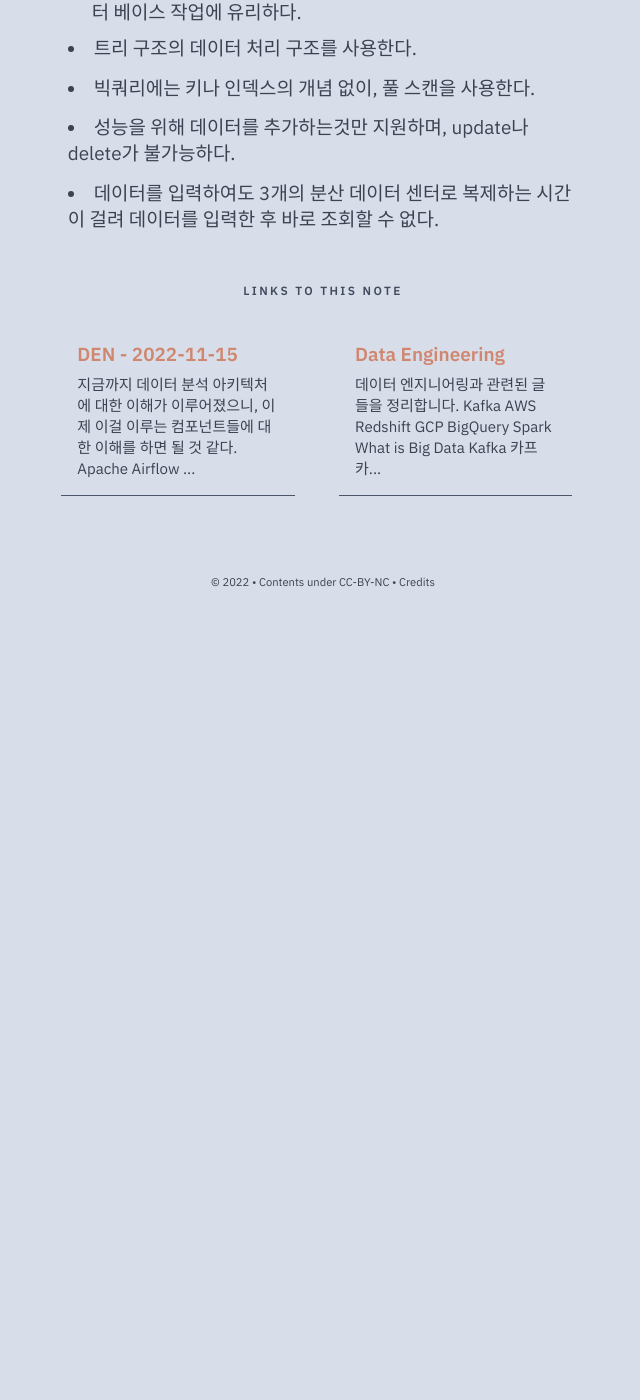
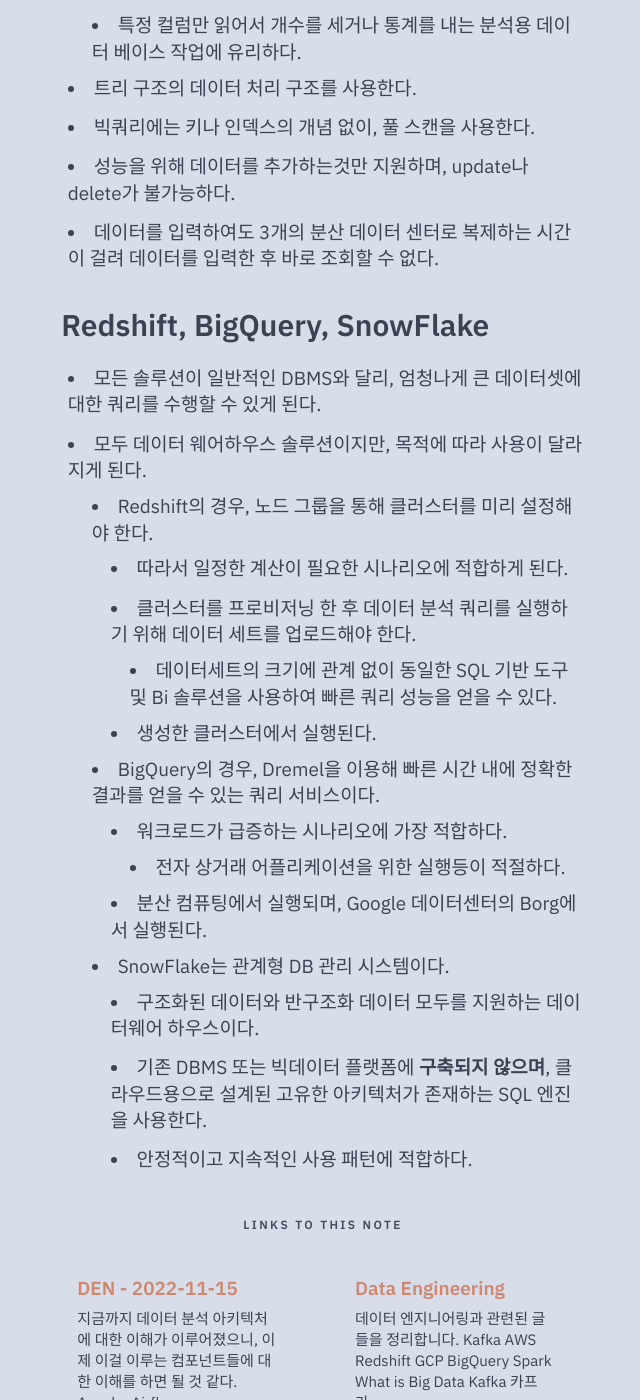
Before and after one commit to timbergrizz/timbergrizz.github.io, a Jekyll site: the page built from _notes/Public/Datas/GCP BigQuery.md, in a window 1280 px wide and 1400 px high, scrolled down 1606 px. Shown: the whole window, without its empty margins (317-957 px from the left). Built offline with Jekyll 4.4.1, drawn with Linux system fonts in a browser that asks for light colours; comment, search, counter and statistics services are not loaded; before the commit the page ends 2236 px from its top, so only the background shows below that; some of the changed text lies outside the part shown.

Commit message:
vault backup: 2022-11-19 15:53:00

```diff
--- a/_notes/Public/Datas/GCP BigQuery.md
+++ b/_notes/Public/Datas/GCP BigQuery.md
@@ -6,6 +6,7 @@ feed: hide
 - 출처
 	- [구글 빅데이타 플랫폼 빅쿼리 소개](https://bcho.tistory.com/1116)
 	- [빅쿼리 #2 - 아키텍처](빅쿼리 #2-아키텍쳐)
+	- [Snowflake, BigQuery, Redshift 비교](https://giljae.medium.com/snowflake-bigquery-redshift-%EB%B9%84%EA%B5%90-5c585df450b7)
 
 ## What is BigQuery?
 - 빅쿼리는 페타바이트 급의 데이터 저장 및 분석용 클라우드 서비스이다.
@@ -34,3 +35,22 @@ feed: hide
 - 빅쿼리에는 키나 인덱스의 개념 없이, 풀 스캔을 사용한다.
 - 성능을 위해 데이터를 추가하는것만 지원하며, update나 delete가 불가능하다.
 - 데이터를 입력하여도 3개의 분산 데이터 센터로 복제하는 시간이 걸려 데이터를 입력한 후 바로 조회할 수 없다.
+
+## Redshift, BigQuery, SnowFlake
+- 모든 솔루션이 일반적인 DBMS와 달리, 엄청나게 큰 데이터셋에 대한 쿼리를 수행할 수 있게 된다.
+- 모두 데이터 웨어하우스 솔루션이지만, 목적에 따라 사용이 달라지게 된다.
+	- Redshift의 경우, 노드 그룹을 통해 클러스터를 미리 설정해야 한다.
+		- 따라서 일정한 계산이 필요한 시나리오에 적합하게 된다.
+		- 클러스터를 프로비저닝 한 후 데이터 분석 쿼리를 실행하기 위해 데이터 세트를 업로드해야 한다.
+			- 데이터세트의 크기에 관계 없이 동일한 SQL 기반 도구 및 Bi 솔루션을 사용하여 빠른 쿼리 성능을 얻을 수 있다.
+		- 생성한 클러스터에서 실행된다.
+
+	- BigQuery의 경우, Dremel을 이용해 빠른 시간 내에 정확한 결과를 얻을 수 있는 쿼리 서비스이다.
+		- 워크로드가 급증하는 시나리오에 가장 적합하다.
+			- 전자 상거래 어플리케이션을 위한 실행등이 적절하다.
+		- 분산 컴퓨팅에서 실행되며, Google 데이터센터의 Borg에서 실행된다.
+
+	- SnowFlake는 관계형 DB 관리 시스템이다.
+		- 구조화된 데이터와 반구조화 데이터 모두를 지원하는 데이터웨어 하우스이다.
+		- 기존 DBMS 또는 빅데이터 플랫폼에 **구축되지 않으며**, 클라우드용으로 설계된 고유한 아키텍처가 존재하는 SQL 엔진을 사용한다.
+		- 안정적이고 지속적인 사용 패턴에 적합하다.
```
Also changed, not shown: _notes/Public/DEN/DEN - 2022-11-08.md (+6 -0 lines), _notes/Public/DEN/DEN - 2022-11-18.md (+1 -1 lines), _notes/Public/Data Engineering.md (+0 -1 lines), .obsidian/workspace.json.
